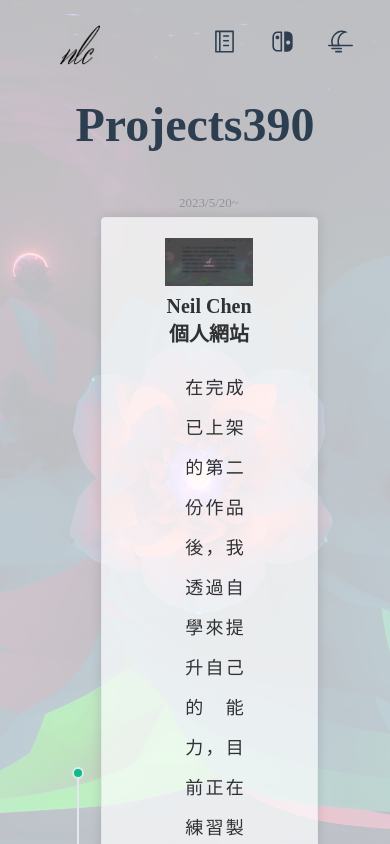
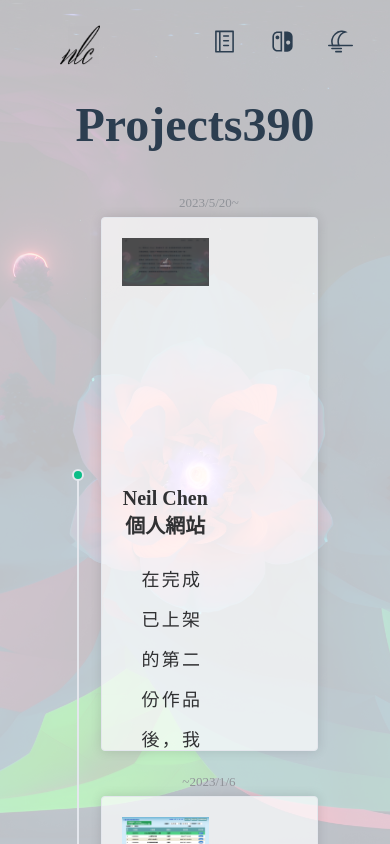
Before and after one commit to neilchen20/JOBGIT, a Vue app in the folder nlcn/: page /project in a window 390 px wide. Shown: the top 844 px of the page. Built offline with nearby package versions, Linux system fonts and the light colour scheme; a web font is replaced by a local one.

Commit message:
pro rwd done

```diff
--- a/nlcn/src/assets/main.css
+++ b/nlcn/src/assets/main.css
@@ -59,7 +59,7 @@
   } */
 }
 
-@media (max-width: 768px) {
+/* @media (max-width: 768px) {
 
 }
 
@@ -71,4 +71,4 @@
     display: flex;
     flex-direction: column;
   }
-}
+} */
--- a/nlcn/src/views/project.vue
+++ b/nlcn/src/views/project.vue
@@ -19,7 +19,6 @@
             <el-row class="proCard">
               <el-col class="proPhoto" :span="12">
                 <el-image
-                  class="h-100"
                   :src="card.url"
                   :zoom-rate="1.5"
                   :preview-src-list="card.srcList"
@@ -36,7 +35,7 @@
                   class="mt-5 flex leading-10 text-base tracking-wider text-justify pl-5 pr-2 text-lg"
                   >{{ card.content }}</span
                 >
-                <div class="flex flex-wrap gap-2 pl-5 pt-1 absolute bottom-0 w-[100%]">
+                <div class="proTagdiv">
                   <el-tag
                     v-for="tag in card.tags"
                     :key="tag.label"
@@ -162,22 +161,85 @@
 </script>
 
 <style scoped>
-@media (max-width: 768px) {
-  .el-card__body {
-    height: 60vh;
+.el-timeline-item__wrapper {
+  height: 100%;
+}
+
+@media (min-width: 1024px) {
+  .proTimeline[data-v-64ad5096] {
+    width: 70%;
   }
   .proCard {
-    display: flex;
-    flex-direction: column;
+    height: auto;
+  }
+
+  .el-image[data-v-64ad5096] {
     height: 100%;
   }
-  .proPhoto {
-    max-height: 50%;
+
+  .el-col-12[data-v-64ad5096] {
+    max-height: 100%;
+    max-width: 100%;
   }
-  .proTimeline {
+
+  .proTagdiv {
+    position: relative;
+    bottom: 0;
+    width: 100%;
+  }
+}
+/* @media (max-width: 1024px) {
+  .proTimeline[data-v-64ad5096] {
     width: 90%;
   }
+  .proCard {
+    height: 100%;
+    display: grid;
+  }
+
+  .el-image[data-v-64ad5096] {
+    height: 100%;
+  }
+
+  .el-col-12[data-v-64ad5096] {
+    max-height: 100%;
+    max-width: 100%;
+  }
+} */
+@media (max-width: 1024px) {
+  .proTimeline[data-v-64ad5096] {
+    width: 90%;
+  }
+  .proCard {
+    height: 100%;
+    display: grid;
+  }
+
+  .el-col-12[data-v-64ad5096] {
+    height: 100%;
+    max-width: 100%;
+  }
+
+  .el-image[data-v-64ad5096] {
+    height: 95%;
+  }
 }
+
+@media (max-width: 465px) {
+  .proCard {
+    height: 100%;
+    display: grid;
+  }
+}
+
+@media (max-width: 400px) {
+  .proCard {
+    /* height: 1000px; */
+    height: 100%;
+    display: grid;
+  }
+}
+
 .proTimeline {
   display: flex;
   flex-direction: column;
```
